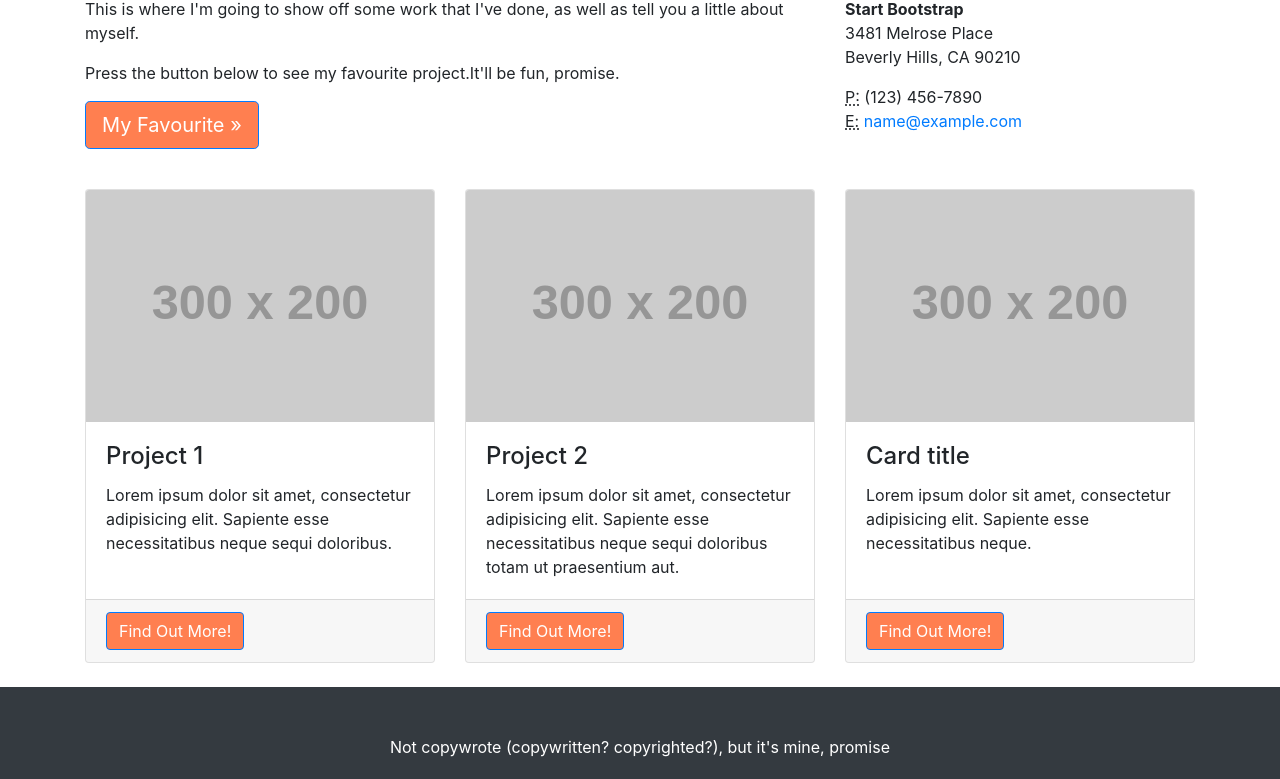
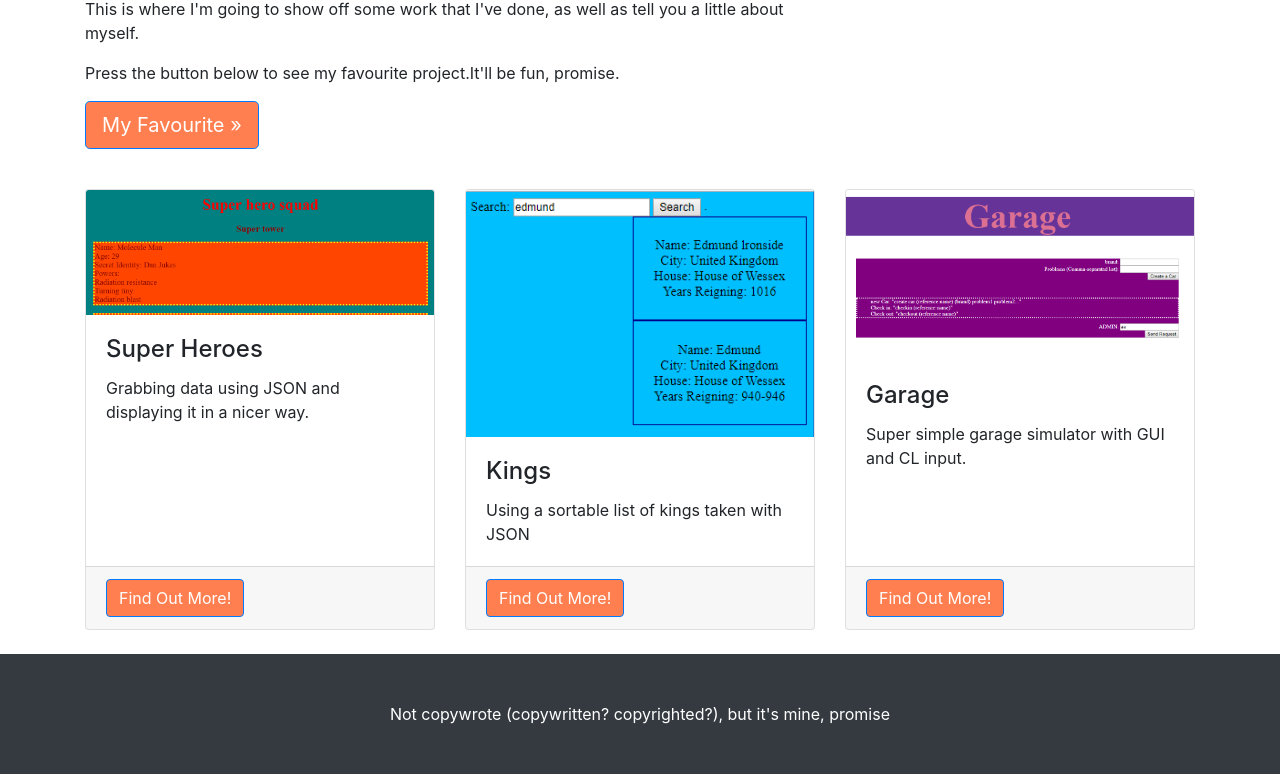
Before and after one commit to DaleCarr/DaleCarr.github.io, a website: page index.html in a window 1280 px wide. Shown: the part 529-1308 px from the top of the page. Drawn offline with Linux system fonts and the light colour scheme; placeholder pictures from the web are drawn by us.

Commit message:
cleaning up the webpage

```diff
--- a/index.html
+++ b/index.html
@@ -65,24 +65,12 @@
           <p>This is where I'm going to show off some work that I've done, as well as tell you a little about myself.</p>
           <p> Press the button below to see my favourite project.It'll be fun, promise.</p>
           <p>
-            <a class="btn btn-primary btn-lg" href="#">My Favourite &raquo;</a>
+            <a class="btn btn-primary btn-lg" href="Rektangles.html">My Favourite &raquo;</a>
           </p>
         </div>
         <div class="col-sm-4">
-          <h2 class="mt-4">Contact Me</h2>
-          <address>
-            <strong>Start Bootstrap</strong>
-            <br>3481 Melrose Place
-            <br>Beverly Hills, CA 90210
-            <br>
-          </address>
-          <address>
-            <abbr title="Phone">P:</abbr>
-            (123) 456-7890
-            <br>
-            <abbr title="Email">E:</abbr>
-            <a href="mailto:#">name@example.com</a>
-          </address>
+
+
         </div>
       </div>
       <!-- /.row -->
@@ -90,37 +78,37 @@
       <div class="row">
         <div class="col-sm-4 my-4">
           <div class="card">
-            <img class="card-img-top" src="http://placehold.it/300x200" alt="">
+            <img class="card-img-top" src="superheroSnip.PNG" alt="">
             <div class="card-body">
-              <h4 class="card-title">Project 1</h4>
-              <p class="card-text">Lorem ipsum dolor sit amet, consectetur adipisicing elit. Sapiente esse necessitatibus neque sequi doloribus.</p>
+              <h4 class="card-title">Super Heroes</h4>
+              <p class="card-text">Grabbing data using JSON and displaying it in a nicer way.</p>
             </div>
             <div class="card-footer">
-              <a href="#" class="btn btn-primary">Find Out More!</a>
+              <a href="SuperHero.html" class="btn btn-primary">Find Out More!</a>
             </div>
           </div>
         </div>
         <div class="col-sm-4 my-4">
           <div class="card">
-            <img class="card-img-top" src="http://placehold.it/300x200" alt="">
+            <img class="card-img-top" src="king_snap.PNG" alt="">
             <div class="card-body">
-              <h4 class="card-title">Project 2</h4>
-              <p class="card-text">Lorem ipsum dolor sit amet, consectetur adipisicing elit. Sapiente esse necessitatibus neque sequi doloribus totam ut praesentium aut.</p>
+              <h4 class="card-title">Kings</h4>
+              <p class="card-text">Using a sortable list of kings taken with JSON</p>
             </div>
             <div class="card-footer">
-              <a href="#" class="btn btn-primary">Find Out More!</a>
+              <a href="kings.html" class="btn btn-primary">Find Out More!</a>
             </div>
           </div>
         </div>
         <div class="col-sm-4 my-4">
           <div class="card">
-            <img class="card-img-top" src="http://placehold.it/300x200" alt="">
+            <img class="card-img-top" src="garageSnip.PNG" alt="">
             <div class="card-body">
-              <h4 class="card-title">Card title</h4>
-              <p class="card-text">Lorem ipsum dolor sit amet, consectetur adipisicing elit. Sapiente esse necessitatibus neque.</p>
+              <h4 class="card-title">Garage</h4>
+              <p class="card-text">Super simple garage simulator with GUI and CL input.</p>
             </div>
             <div class="card-footer">
-              <a href="#" class="btn btn-primary">Find Out More!</a>
+              <a href="Garage.html" class="btn btn-primary">Find Out More!</a>
             </div>
           </div>
         </div>
--- a/individualTasks.js
+++ b/individualTasks.js
@@ -27,7 +27,7 @@ function getSandwich(sandwich) {
 
     } return "";
 }
-console.log(getSandwich("breadtest meatbreaaaad"));
+console.log(getSandwich("aaaabreadtest meatbreadaaaaa"));
 
 function evenlySpaced(small, medium, large) {
     return ((medium - small) === (large - medium));
--- a/rektangle.css
+++ b/rektangle.css
@@ -15,5 +15,3 @@ padding-bottom: 20px; }
     color: greenyellow;
     margin: auto;
     text-align: center;}
-
-}
```
Also changed, not shown: About Me.html (+2 -2 lines), Garage.js (+12 -12 lines), Intermediate17-19.js (+10 -13 lines), Projects.html (+5 -6 lines), Rektangles.html (line endings or trailing spaces).
